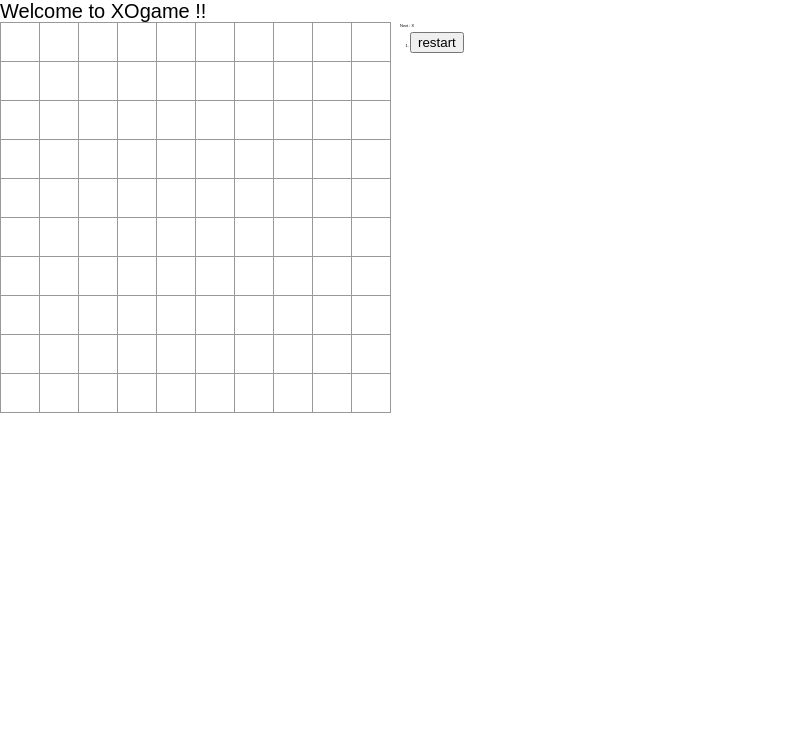
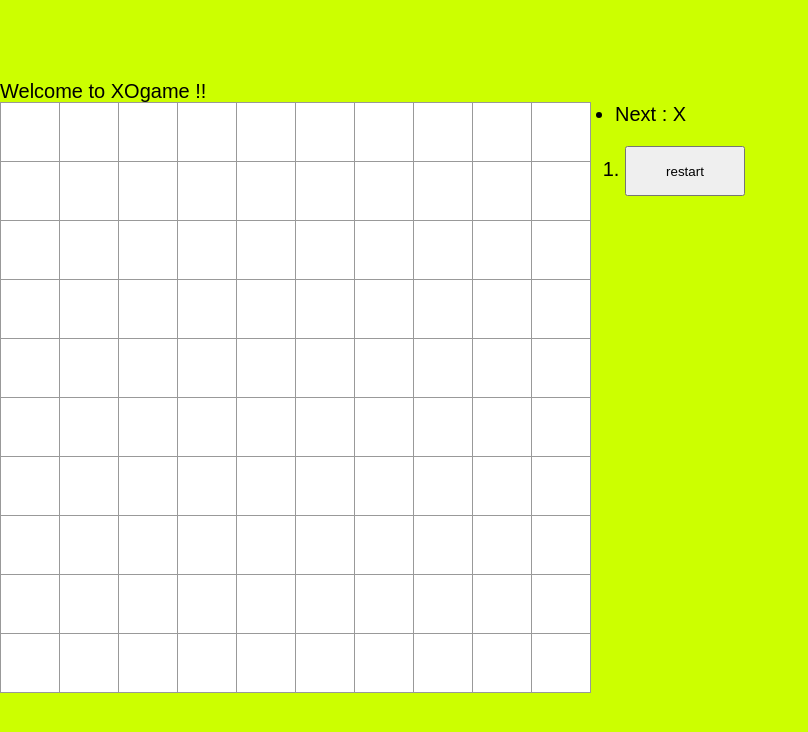
Before and after one commit to nisshii0313/React_tutorial, a React (Create React App) app: page / in a window 1280 px wide. Shown: the top 732 px of the page, without its empty margins (0-808 px from the left). Built offline with nearby package versions, Linux system fonts and the light colour scheme.

Commit message:
design update

```diff
--- a/package.json
+++ b/package.json
@@ -4,8 +4,8 @@
   "private": true,
   "dependencies": {
     "classnames": "^2.2.5",
-    "react": "^16.0.0",
-    "react-dom": "^16.0.0",
+    "react": "^16.1.0",
+    "react-dom": "^16.1.0",
     "react-scripts": "1.0.16",
     "sweetalert": "^2.0.8",
     "sweetalert2": "^6.11.5"
--- a/public/index.html
+++ b/public/index.html
@@ -25,7 +25,7 @@
     <noscript>
       You need to enable JavaScript to run this app.
     </noscript>
-    <div style="color:; font-size:20px;">Welcome to XOgame !!</div>
+    <div  style="color:; font-size:20px;">Welcome to XOgame !!</div>
     <div id="root"></div>
     <!--
       This HTML file is a template.
--- a/src/index.css
+++ b/src/index.css
@@ -1,12 +1,30 @@
+@-webkit-keyframes bg-color {
+  0% { background-color: #FFFFFF; }
+  20% { background-color: #CCFFcc; }
+  40% { background-color: #CCFF99; }
+  60% { background-color: #CCFF66; }
+  80% { background-color: #CCFF33; }
+  100% { background-color: #CCFF00; }
+}
+@keyframes bg-color {
+  0% { background-color: #FFFFFF; }
+  20% { background-color: #CCFFcc; }
+  40% { background-color: #CCFF99; }
+  60% { background-color: #CCFF66; }
+  80% { background-color: #CCFF33; }
+  100% { background-color: #CCFF00; }
+}
+
 body {
   font: 4px "Century Gothic", Futura, sans-serif;
-  margin: 0;
-	padding: 0;
+  animation: bg-color 5s infinite alternate;
+  -webkit-animation: bg-color 5s infinite alternate;
 }
 
 ol, ul {
   padding-left: 10px;
 }
+
 
 @media screen and ( max-width:479px ){
   body{
@@ -58,25 +76,38 @@ ol, ul {
 }
 @media screen and ( min-width:480px ){
   body{
-  margin: 0 ;
-	padding: 0 ;
+    position: absolute;
+    top: 0px;
+    right: 0px;
+    bottom: 0px;
+    left: 0px;
+    margin: auto;
+
+    width: 1280px;
+    height: 640px;
   }
   .game-info {
-    margin-left: 10px;
+    margin-left: 25px;
+    font-size: 20px;
+    display: list-item;
+  }
+  button {
+    width: 120px;
+    height: 50px;
   }
   .square {
     background: #fff;
     border: 1px solid #999;
     float: left;
-    font-size: 10px;
+    font-size: 50px;
     font-weight: bold;
-    line-height: 40px;
-    height: 40px;
+    line-height: 60px;
+    height: 60px;
     margin-right: -1px;
     margin-top: -1px;
     padding: 0;
     text-align: center;
-    width: 40px;
+    width: 60px;
   }
 }
 
--- a/src/index.js
+++ b/src/index.js
@@ -115,7 +115,7 @@ class Game extends React.Component {
         'restart';
       return (
         <li key={move}>
-          <button onClick={() => this.jumpTo(move)}>{desc}</button>
+          <button onClick={() => move>1 ? this.jumpTo(move) : window.location.reload()}>{desc}</button>
         </li>
       );
     });
@@ -152,7 +152,7 @@ class Game extends React.Component {
                     timer: 2000,
                   });
                   setTimeout(function(){
-                    window.close();
+                    window.open('about:blank','_self').close();
                   },2050);
                   break;
               }
@@ -185,7 +185,7 @@ class Game extends React.Component {
                     timer: 2000,
                   });
                   setTimeout(function(){
-                    window.close();
+                    window.open('about:blank','_self').close();
                   },2050);
                   break;
               }
@@ -252,7 +252,7 @@ function calculateWinner(squares) {
     [9-s, 18-s, 27-s, 36-s, 45-s],
     [19-s, 28-s, 37-s, 46-s, 55-s],
     [29-s, 38-s, 47-s, 56-s, 65-s],
-    [39-s, 45-s, 54-s, 63-s, 72-s],
+    [39-s, 48-s, 57-s, 66-s, 75-s],
     [49-s, 58-s, 67-s, 76-s, 85-s],
     [59-s, 65-s, 74-s, 83-s, 92-s],
     [10*s, 10*s+10, 10*s+20, 10*s+30, 10*s+40],
```
Also changed, not shown: 1 other file (tests, documents, lock files or other folders).
